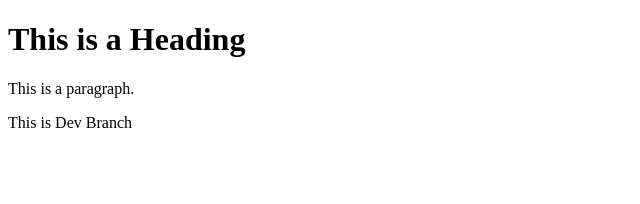
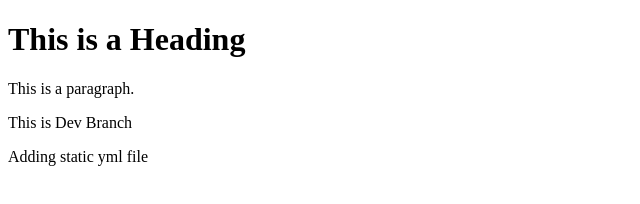
Before and after one commit to abhinarwal01/ci-cd-with-pages, a plain HTML site: page index.html in a window 1280 px wide. Shown: the whole page, without its empty margins (0-640 px from the left). Drawn offline with Linux system fonts and the light colour scheme.

Commit message:
Update index.html

```diff
--- a/index.html
+++ b/index.html
@@ -10,5 +10,7 @@
 <p>This is Dev Branch</p>
 
 
+<p>Adding static yml file</p>
+
 </body>
 </html>
```
